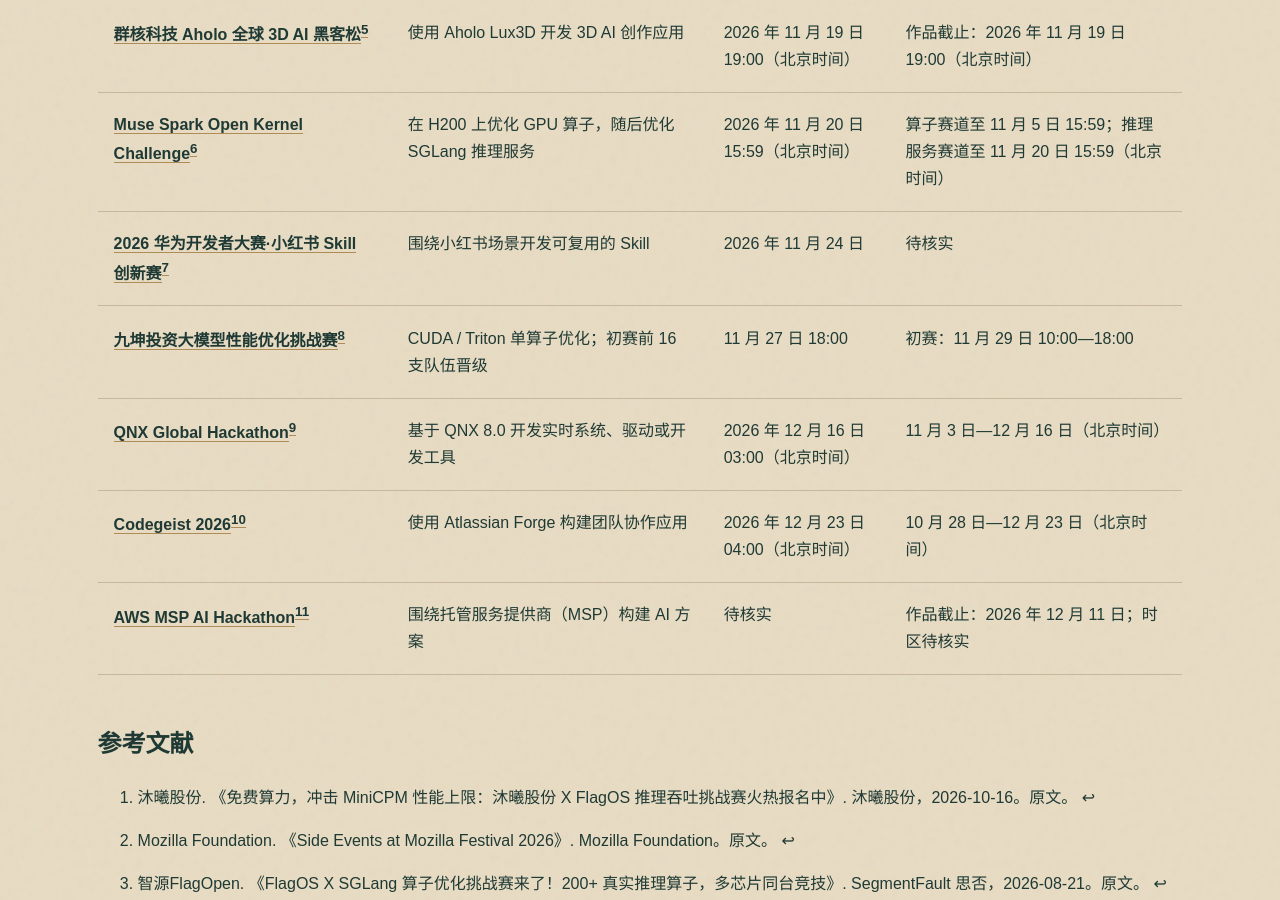
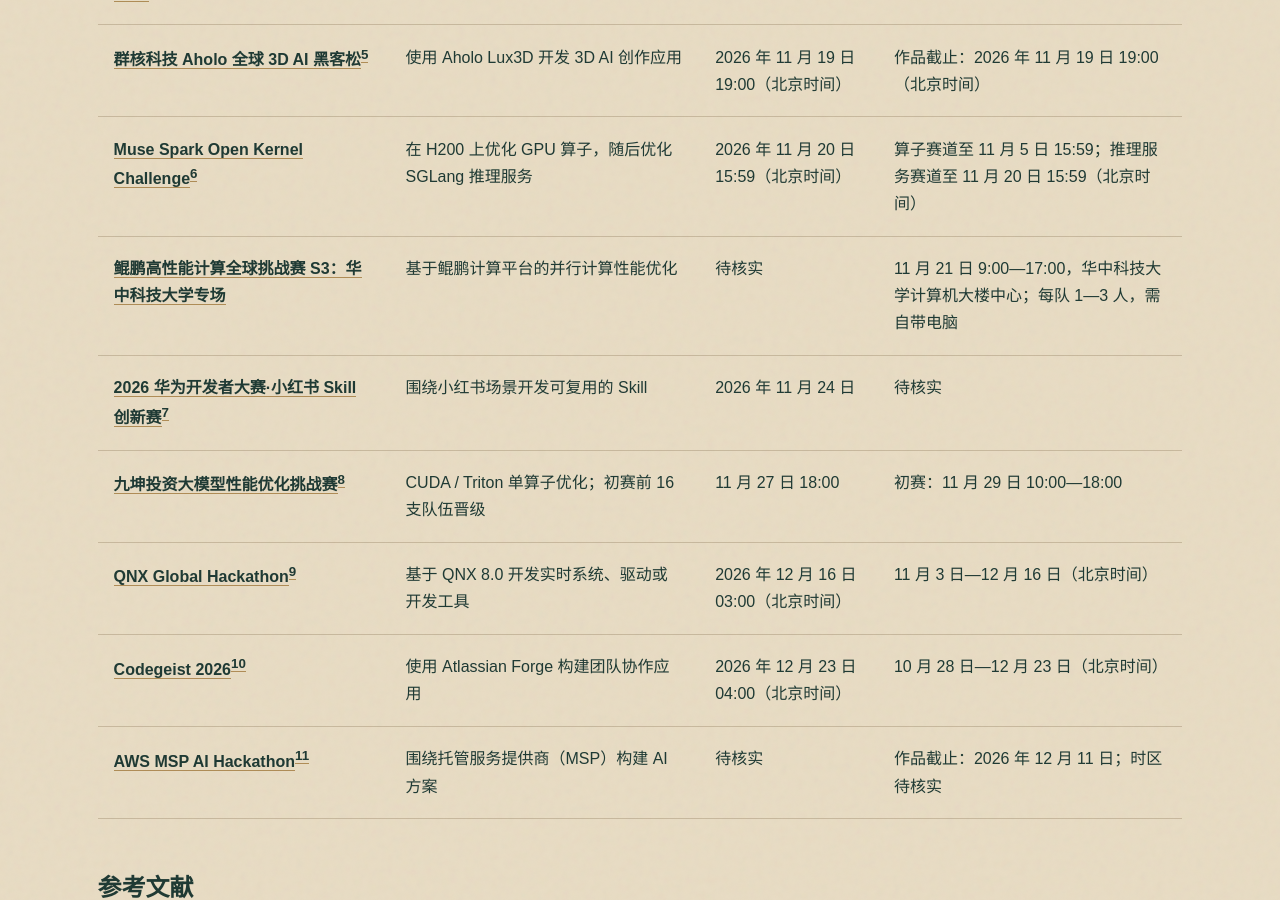
Before and after one commit to depictlightning/depictlightning.github.io, a Jekyll site: the page built from competitions.md, in a window 1280 px wide and 900 px high, scrolled down 929 px. Built offline with Jekyll 4.4.1, drawn with Linux system fonts in a browser that asks for light colours.

Commit message:
Add Kunpeng HPC competition

```diff
--- a/competitions.md
+++ b/competitions.md
@@ -19,6 +19,7 @@ permalink: /competitions/
 | [NASA Space Apps Challenge 2026](https://www.spaceappschallenge.org/2026/)[^nasa] | 利用开放数据解决地球和太空相关问题 | 2026 年 11 月 15 日赛事结束时 | 11 月 14 日—15 日 |
 | [群核科技 Aholo 全球 3D AI 黑客松](https://www.aholo3d.cn/hackathon)[^aholo] | 使用 Aholo Lux3D 开发 3D AI 创作应用 | 2026 年 11 月 19 日 19:00（北京时间） | 作品截止：2026 年 11 月 19 日 19:00（北京时间） |
 | [Muse Spark Open Kernel Challenge](https://openkernelchallenge.dev/)[^muse] | 在 H200 上优化 GPU 算子，随后优化 SGLang 推理服务 | 2026 年 11 月 20 日 15:59（北京时间） | 算子赛道至 11 月 5 日 15:59；推理服务赛道至 11 月 20 日 15:59（北京时间） |
+| [鲲鹏高性能计算全球挑战赛 S3：华中科技大学专场](/c1b6ffc9a78006f85646a0fd82bc5e8b.jpeg) | 基于鲲鹏计算平台的并行计算性能优化 | 待核实 | 11 月 21 日 9:00—17:00，华中科技大学计算机大楼中心；每队 1—3 人，需自带电脑 |
 | [2026 华为开发者大赛·小红书 Skill 创新赛](https://developer.huaweicloud.com/competition/information/1300000350/circumstance)[^huawei] | 围绕小红书场景开发可复用的 Skill | 2026 年 11 月 24 日 | 待核实 |
 | [九坤投资大模型性能优化挑战赛](https://mp.weixin.qq.com/s/hwwIUs1GL_p89-0ScfkWEQ)[^ubiquant] | CUDA / Triton 单算子优化；初赛前 16 支队伍晋级 | 11 月 27 日 18:00 | 初赛：11 月 29 日 10:00—18:00 |
 | [QNX Global Hackathon](https://qnx.devpost.com/)[^qnx] | 基于 QNX 8.0 开发实时系统、驱动或开发工具 | 2026 年 12 月 16 日 03:00（北京时间） | 11 月 3 日—12 月 16 日（北京时间） |
```
Also changed, not shown: c1b6ffc9a78006f85646a0fd82bc5e8b.jpeg (added).
